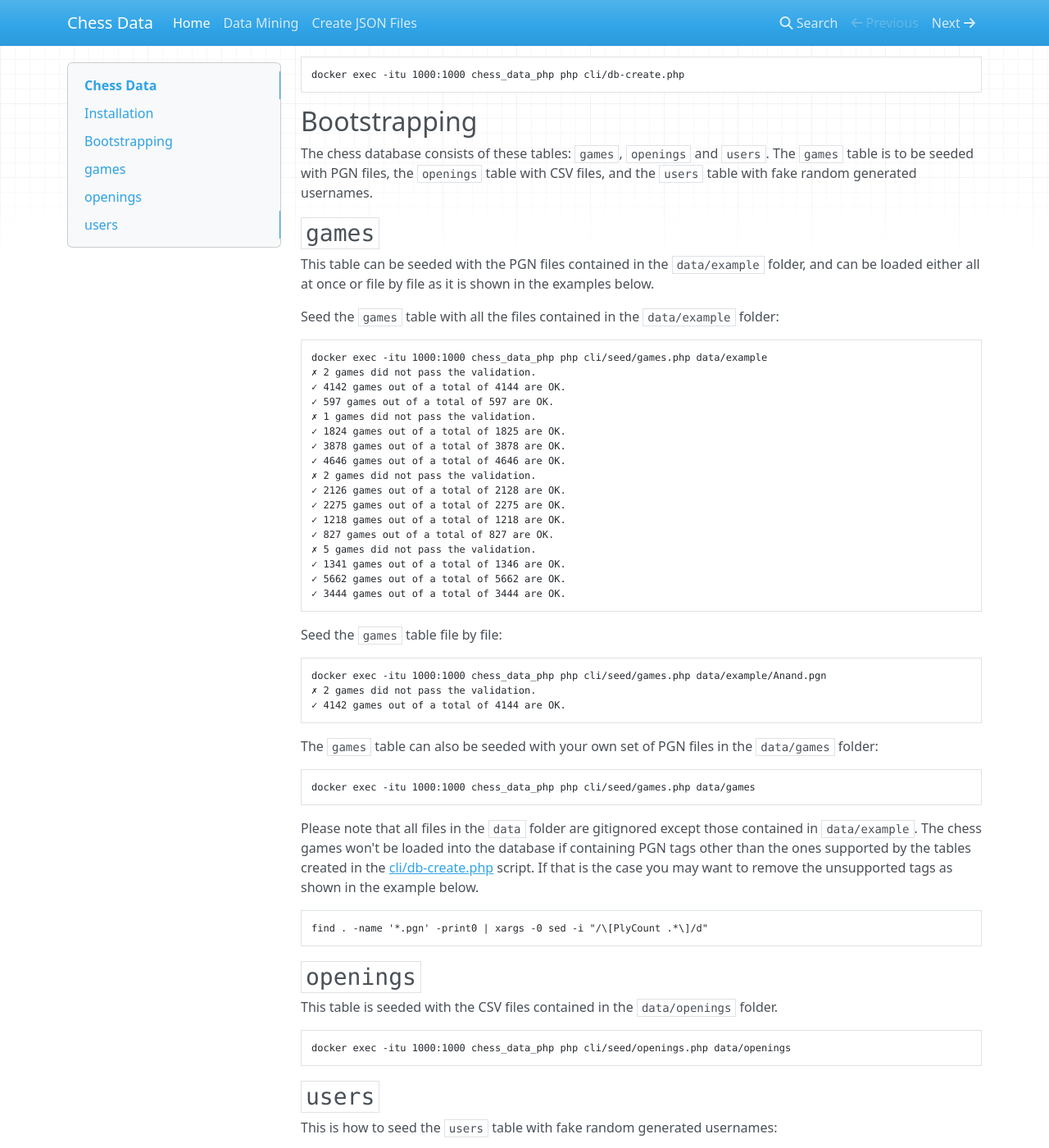
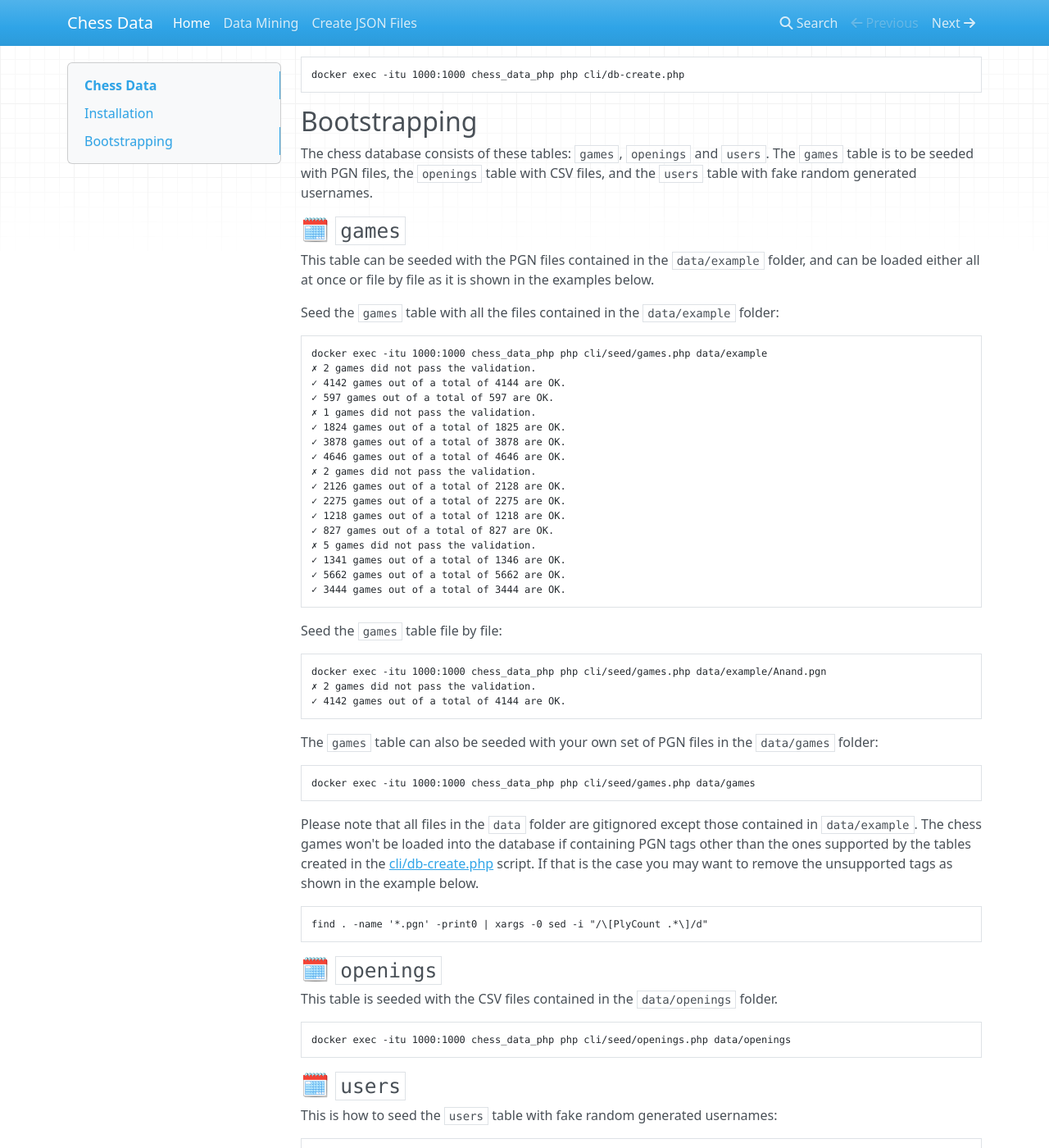
Before and after one commit to chesslablab/chess-data, an MkDocs documentation site: the page built from docs/index.md, in a window 1280 px wide and 1400 px high, scrolled down 512 px. Shown: the whole window at 82% size. Built offline with MkDocs 1.6.1, drawn with Linux system fonts in a browser that asks for light colours; nearby versions of some CDN libraries.

Commit message:
Added icons

````diff
--- a/docs/index.md
+++ b/docs/index.md
@@ -29,7 +29,7 @@ docker exec -itu 1000:1000 chess_data_php php cli/db-create.php
 
 The chess database consists of these tables: `games`, `openings` and `users`. The `games` table is to be seeded with PGN files, the `openings` table with CSV files, and the `users` table with fake random generated usernames.
 
-## `games`
+### 🗓 `games`
 
 This table can be seeded with the PGN files contained in the `data/example` folder, and can be loaded either all at once or file by file as it is shown in the examples below.
 
@@ -75,7 +75,7 @@ Please note that all files in the `data` folder are gitignored except those cont
 find . -name '*.pgn' -print0 | xargs -0 sed -i "/\[PlyCount .*\]/d"
 ```
 
-## `openings`
+### 🗓 `openings`
 
 This table is seeded with the CSV files contained in the `data/openings` folder.
 
@@ -83,7 +83,7 @@ This table is seeded with the CSV files contained in the `data/openings` folder.
 docker exec -itu 1000:1000 chess_data_php php cli/seed/openings.php data/openings
 ```
 
-## `users`
+### 🗓 `users`
 
 This is how to seed the `users` table with fake random generated usernames:
 
````
